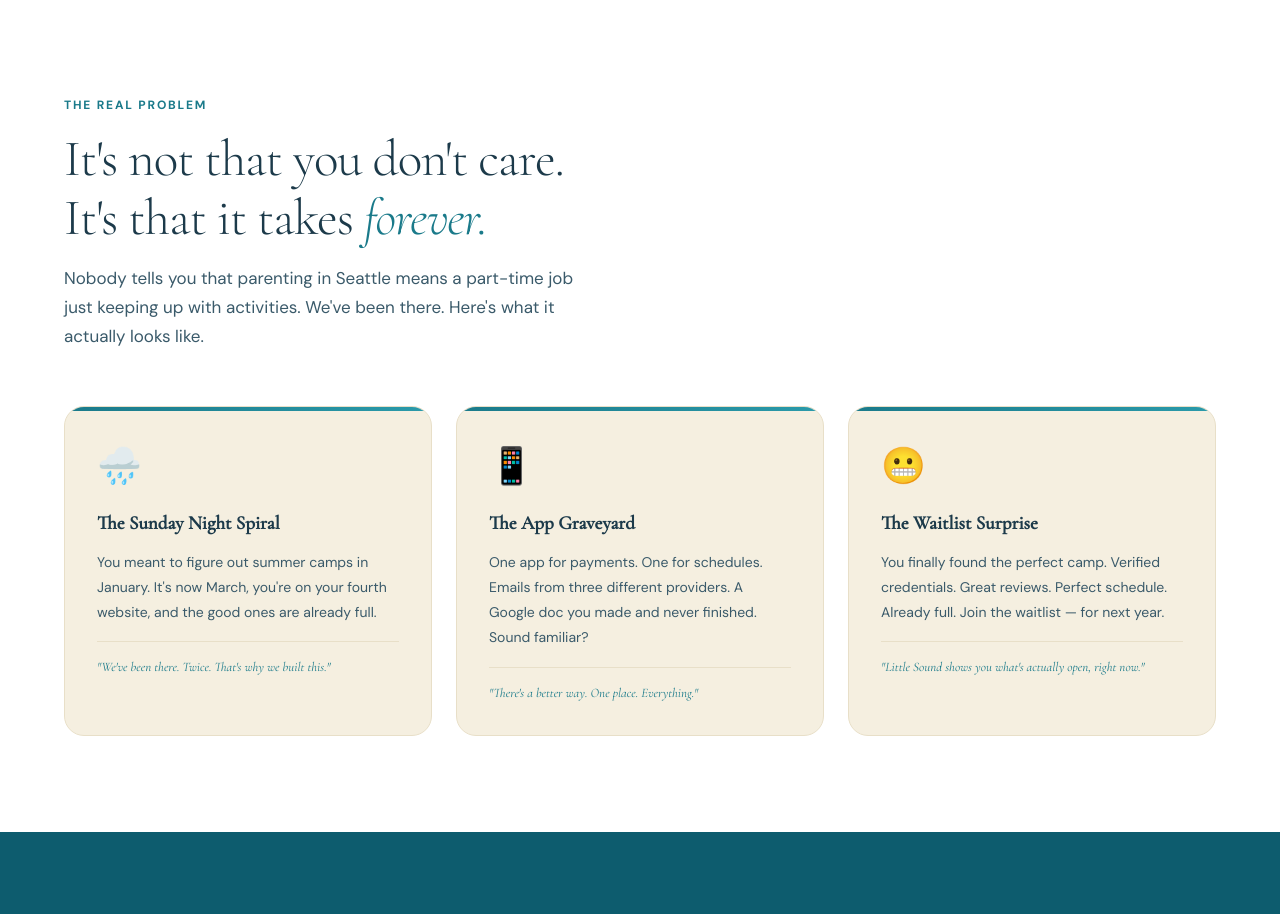
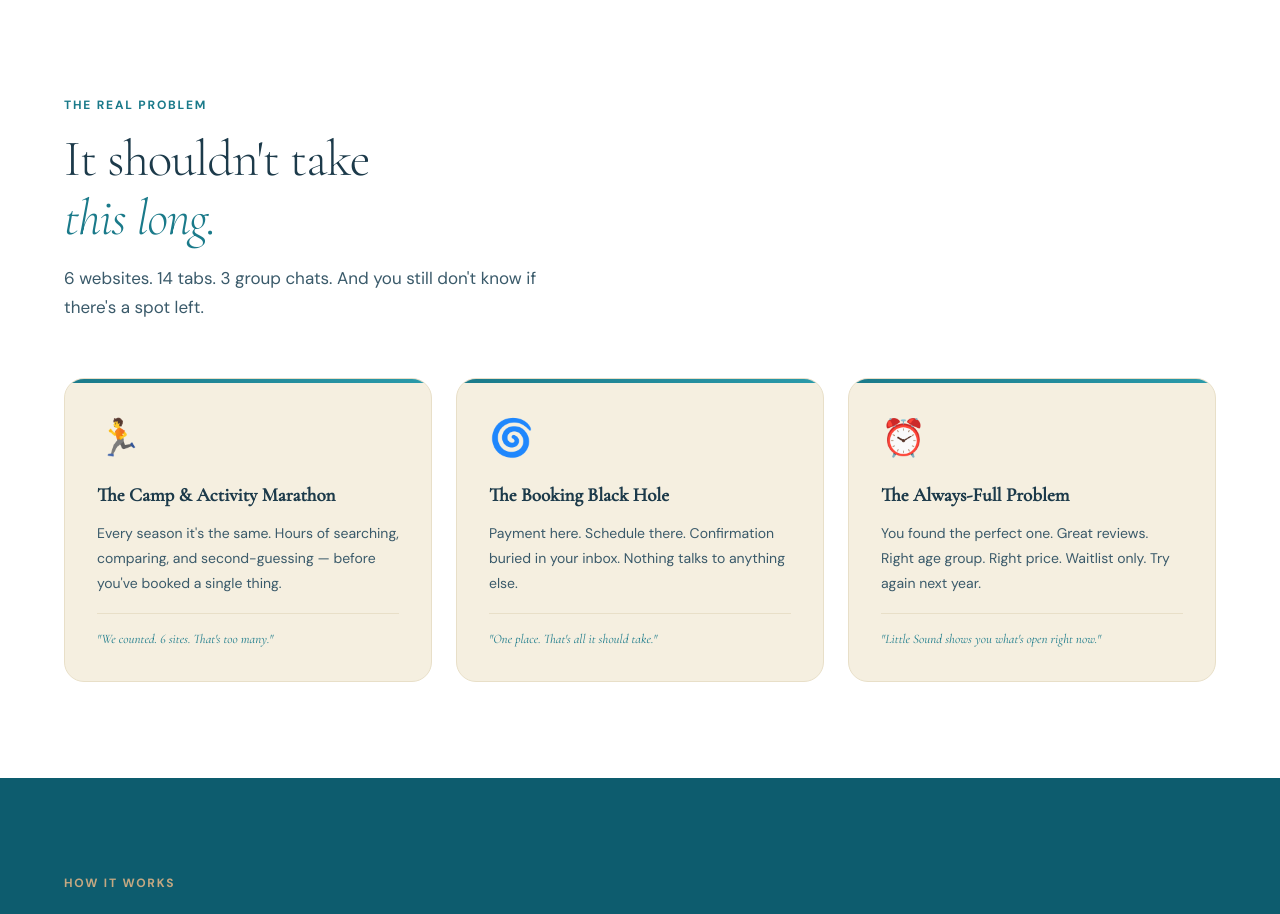
Before and after one commit to thelittlesound/littlesound-landing, a Next.js app: page / in a window 1280 px wide. Shown: the part 800-1714 px from the top of the page. Built offline with nearby package versions, Linux system fonts and the light colour scheme.

Commit message:
Tighten problem section copy

```diff
--- a/app/components/Problem.tsx
+++ b/app/components/Problem.tsx
@@ -1,22 +1,22 @@
 export default function Problem() {
   const problems = [
     {
-      icon: '🌧️',
-      title: 'The Sunday Night Spiral',
-      body: 'You meant to figure out summer camps in January. It\'s now March, you\'re on your fourth website, and the good ones are already full.',
-      realTalk: '"We\'ve been there. Twice. That\'s why we built this."',
+      icon: '🏃',
+      title: 'The Camp & Activity Marathon',
+      body: 'Every season it\'s the same. Hours of searching, comparing, and second-guessing — before you\'ve booked a single thing.',
+      realTalk: '"We counted. 6 sites. That\'s too many."',
     },
     {
-      icon: '📱',
-      title: 'The App Graveyard',
-      body: 'One app for payments. One for schedules. Emails from three different providers. A Google doc you made and never finished. Sound familiar?',
-      realTalk: '"There\'s a better way. One place. Everything."',
+      icon: '🌀',
+      title: 'The Booking Black Hole',
+      body: 'Payment here. Schedule there. Confirmation buried in your inbox. Nothing talks to anything else.',
+      realTalk: '"One place. That\'s all it should take."',
     },
     {
-      icon: '😬',
-      title: 'The Waitlist Surprise',
-      body: 'You finally found the perfect camp. Verified credentials. Great reviews. Perfect schedule. Already full. Join the waitlist — for next year.',
-      realTalk: '"Little Sound shows you what\'s actually open, right now."',
+      icon: '⏰',
+      title: 'The Always-Full Problem',
+      body: 'You found the perfect one. Great reviews. Right age group. Right price. Waitlist only. Try again next year.',
+      realTalk: '"Little Sound shows you what\'s open right now."',
     },
   ];
 
@@ -31,12 +31,12 @@ export default function Problem() {
 
         {/* Headline */}
         <h2 className="font-['Cormorant_Garamond'] text-[clamp(34px,4vw,52px)] font-light leading-[1.15] tracking-tight text-[#1C3A4A] mb-4 max-w-[640px]">
-          It's not that you don't care.<br />
-          It's that it takes <em className="italic text-[#1A7A8A]">forever.</em>
+          It shouldn't take<br />
+          <em className="italic text-[#1A7A8A]">this long.</em>
         </h2>
 
         <p className="text-[17px] text-[#3A5A6A] leading-relaxed max-w-[520px] mb-14">
-          Nobody tells you that parenting in Seattle means a part-time job just keeping up with activities. We've been there. Here's what it actually looks like.
+          6 websites. 14 tabs. 3 group chats. And you still don't know if there's a spot left.
         </p>
 
         {/* Cards */}
```
